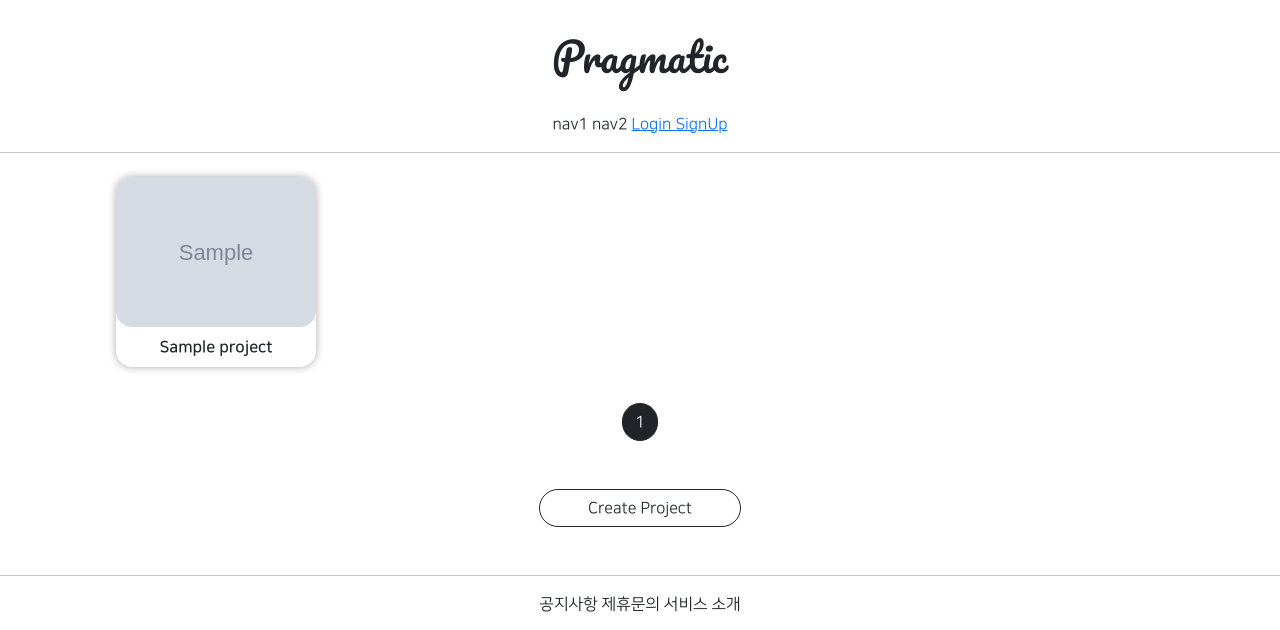
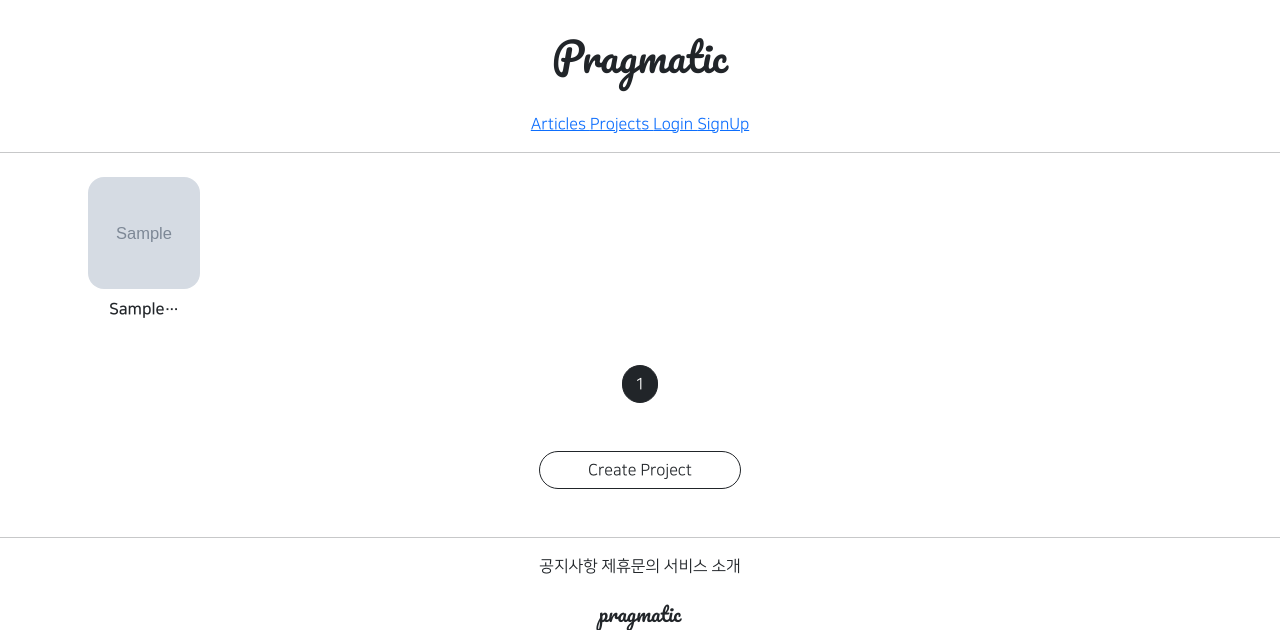
Before and after one commit to JeongJuyeony/gis_6ban_2, a Django app: page /projects/list/ in a window 1280 px wide. Shown: the top 630 px of the page. Run offline with Django 3.2, Linux system fonts and the light colour scheme; tables that the repository leaves empty hold one stand-in row (values such as "Sample post"); grey boxes marked "Sample" are stand-in pictures; parts of the project's set-up code (start-up, migrations or seed data) failed here and were passed over; some libraries are stand-ins or nearby versions.

Commit message:
8/17 gis_6ban_2 class commit 2

```diff
--- a/projectapp/templates/projectapp/list.html
+++ b/projectapp/templates/projectapp/list.html
@@ -1,8 +1,6 @@
 {% extends 'base.html' %}
 {% load static %}
-
 {% block content %}
-
     <style>
         .container {
             padding: 0;
@@ -10,48 +8,38 @@
         }
 
         .container div {
-          width: 45%;
-            max-width: 200px;
           display: flex;
           justify-content: center;
           align-items: center;
           border-radius: 1rem;
             flex-direction: column;
-            box-shadow: 0 0 .5rem darkgray;
         }
 
         .container img {
-            width: 100%;
+            width: 7rem;
+            height: 7rem;
+            object-fit: cover;
             border-radius: 1rem;
         }
 
     </style>
-
     <div class="container my-4">
-
         {% for project in project_list %}
-
             <div>
                 <a href="{% url 'projectapp:detail' pk=project.pk %}">
                     <img src="{{ project.image.url }}" alt="">
                 </a>
-                <span class="NNS_B m-2">{{ project.name }}</span>
+                <span class="NNS_B m-2">{{ project.name | truncatechars:7 }}</span>
             </div>
 
         {% endfor %}
-
     </div>
-
     <script src="{% static 'js/magicgrid.js' %}"></script>
-
     {% include 'snippets/pagination.html' %}
-
     <div class="text-center my-5">
         <a href="{% url 'projectapp:create' %}"
            class="btn btn-outline-dark rounded-pill px-5">
             Create Project
         </a>
     </div>
-
-
 {% endblock %}
--- a/templates/header.html
+++ b/templates/header.html
@@ -1,11 +1,19 @@
 <div style="text-align: center">
-    <div class="pragmatic_header_logo">
+     {#2rem : 상하 좌우#}
+    <div class='pragmatic_header_logo'> {#2rem : 상하 0: 좌우 / 하나만 입력하면 한꺼번에 상하좌우#}
         <h1>Pragmatic</h1>
     </div>
-
     <div class="pragmatic_header_buttom">
-        <span>nav1</span>
-        <span>nav2</span>
+        <span>
+            <a href="{% url 'articleapp:list' %}">
+                Articles
+            </a>
+        </span>
+        <span>
+            <a href="{% url 'projectapp:list' %}">
+                Projects
+            </a>
+        </span>
 
         {# 유저가 로그인이 여부 확인 #}
         {% if not user.is_authenticated %}
@@ -34,5 +42,4 @@
         {% endif %}
 
     </div>
-
 </div>
```
